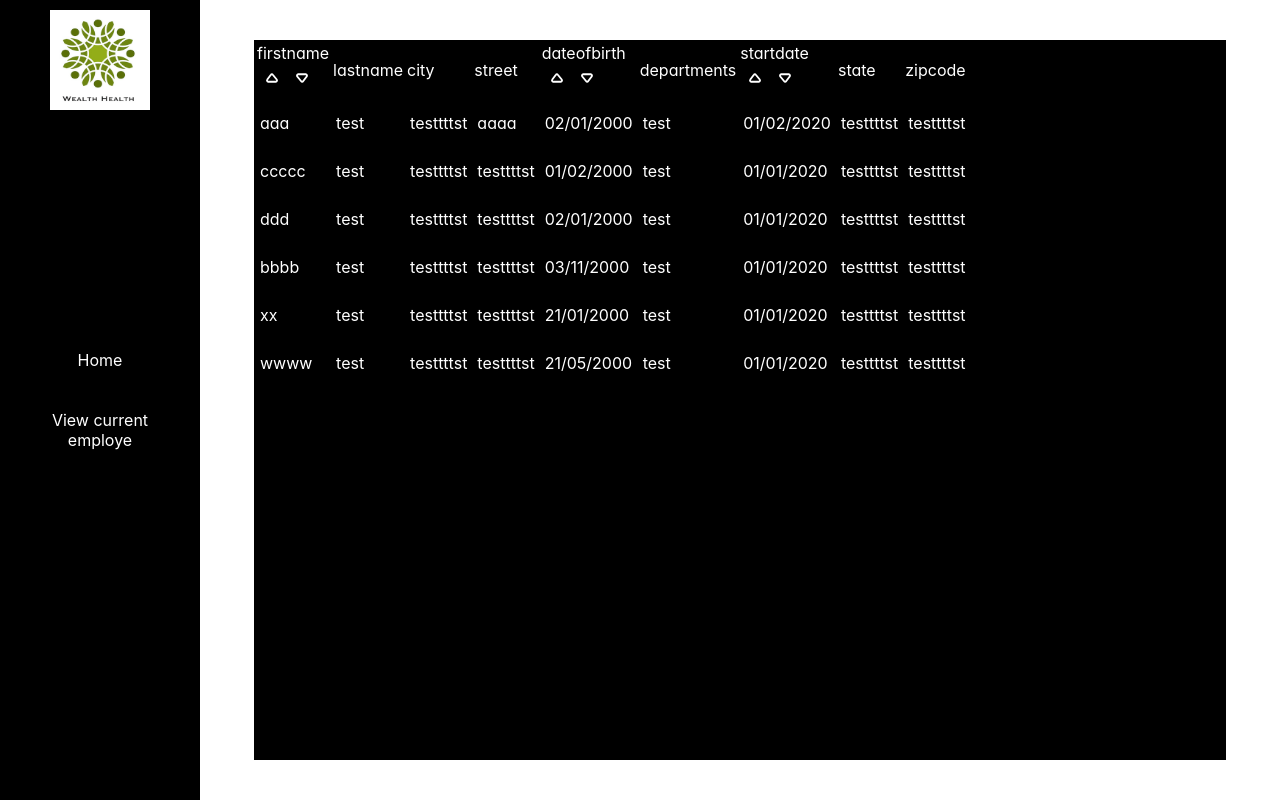
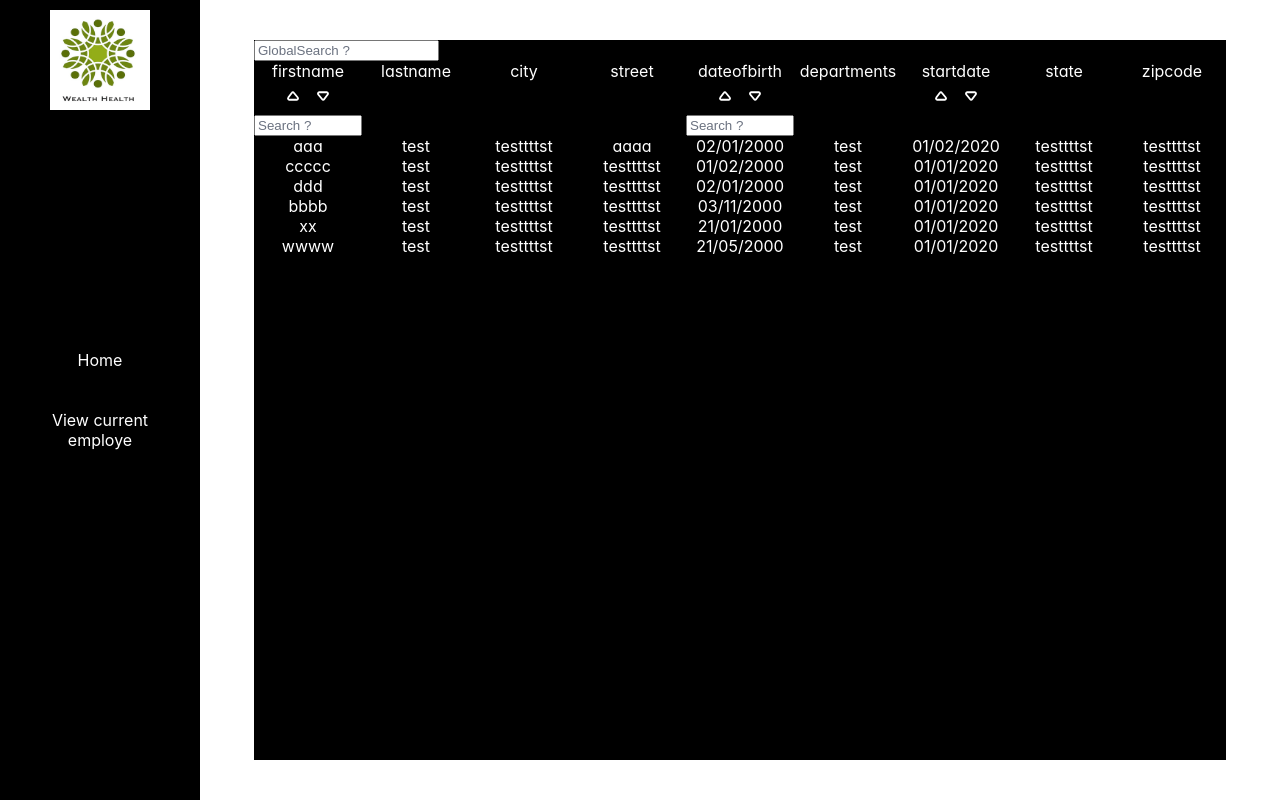
Before and after one commit to FlorentMarien/OC-React-Projet14, a React (Create React App) app: page /viewlist in a window 1280 px wide. Built offline with nearby package versions, Linux system fonts and the light colour scheme.

Commit message:
Ajout - datatable recherche colonne & global recherche

```diff
--- a/src/composantes/Datatable.jsx
+++ b/src/composantes/Datatable.jsx
@@ -13,12 +13,12 @@ function Datatable(props) {
     let data = props.data;
     return (
         <>
-         <DatatableCustom id={props.id} data={data}>
-            <ColumnCustom field="firstname" sortable></ColumnCustom>
+         <DatatableCustom id={props.id} data={data} searchGlobal>
+            <ColumnCustom field="firstname" sortable search></ColumnCustom>
             <ColumnCustom field="lastname" ></ColumnCustom>
             <ColumnCustom field="city"></ColumnCustom>
             <ColumnCustom field="street"></ColumnCustom>
-            <ColumnCustom field="dateofbirth" dataType={"date"} sortable></ColumnCustom>
+            <ColumnCustom field="dateofbirth" dataType={"date"} sortable search></ColumnCustom>
             <ColumnCustom field="departments"></ColumnCustom>
             <ColumnCustom field="startdate" dataType={"date"} sortable></ColumnCustom>
             <ColumnCustom field="state"></ColumnCustom>
--- a/src/composantes/DatatableCustom.jsx
+++ b/src/composantes/DatatableCustom.jsx
@@ -13,49 +13,103 @@ export function ColumnCustom(props) {
 }
 function CelCustom(props){
     let view;
-    if(props.dataType === "string" ) view = (<td>{props.value}</td>);
-    if(props.dataType === "date" ) view = (<td>{new Date(props.value).toLocaleDateString("fr-Fr")}</td>);
+    if(props.dataType === "string" ) view = (<div className='table-td'>{props.value}</div>);
+    if(props.dataType === "date" ) view = (<div className='table-td'>{new Date(props.value).toLocaleDateString("fr-Fr")}</div>);
     return (
 
-        <td>{ view }</td>
+        <div className='table-td'>{ view }</div>
     )
 }
 function HeaderCustom(props, state){
+
     return (
-        <thead>
+        <>
         {
-                props.children.map( x => { return (
-                    <td>
-                        <div>{x.props.field}</div>
+            props.searchGlobal === true &&
+            <div className='table-thead'>
+                <input type='text' onChange={(e)=>{state.Search[1](  { ...state.Search[0], ["searchGlobal"]: e.target.value}  )}} placeholder='GlobalSearch ?'/>
+            </div>
+        }
+        <div className='table-thead'>
+            {
+                props.children.map( x => {
+                return (
+                    <div className='table-td'>
+                        <p>{x.props.field}</p>
                         {
                             x.props.sortable === true &&
-                        <>
+                            <div>
                                 <img src={ArrowUp} onClick={()=>FilterColumnAscend({field: x.props.field, dataType: x.props.dataType === undefined ? "string" : x.props.dataType, state:state})} name="Filter list ascending"/>
                                 <img src={ArrowDown} onClick={()=>FilterColumnDesc({field: x.props.field, dataType: x.props.dataType === undefined ? "string" : x.props.dataType, state:state,})} name="Filter list descending"/>
+                            </div>
+                        }
+                        {
+
+                            x.props.search === true &&
+                                <>
+                                <input type="text" onChange={(e)=>{ state.Search[1](  { ...state.Search[0], [x.props.field]: e.target.value}  ) }} placeholder='Search ?'/>
                                 </>
                         }
-                    </td>
+                    </div>
                 )})
             }
-        </thead>
+        </div>
+        </>
     );
 }
 export function DatatableCustom(props) {
     let [listUser,setlistUser] = useState(props.data);
-    let datatable = (
-        <table id={props.id !== undefined && props.id} className='datatable'>
-        {HeaderCustom(props, [listUser,setlistUser])}
+    let [Search,SetSearch] = useState({});
+
+    let returnlistUser = listUser.map(dataelement => {
+        let elementSearch = 0;
+        if(Search["searchGlobal"] !== undefined)
         {
-            listUser.map(dataelement => {
+            let incr = 0;
+            Object.keys(dataelement).forEach((e)=>{
+                if(typeof dataelement[e] === 'string') if(dataelement[e].includes(Search["searchGlobal"])) incr +=1 ;
+                if(typeof dataelement[e] === 'object') {
+                    if(dataelement[e].toLocaleDateString("fr-Fr").includes(Search["searchGlobal"])) incr +=1 ;
+                }
+            });
+            if(incr > 0) elementSearch += 1;
+        }
+
+        Object.keys(Search).forEach((e)=>{
+            if(e !== 'searchGlobal'){
+                if(typeof dataelement[e] === 'string') if(dataelement[e].includes(Search[e])) elementSearch +=1; ;
+                if(typeof dataelement[e] === 'object') {
+                    if(dataelement[e].toLocaleDateString("fr-Fr").includes(Search["searchGlobal"])) elementSearch +=1 ;
+                }
+
+            }
+        });
+        if(Object.values(Search).length === 0 || Object.values(Search).length <= elementSearch){
             let line= (
-                    <tr>
-                        {props.children.map( x => { return CelCustom({ columName:x.props.field,value:dataelement[x.props.field], dataType:x.props.dataType === undefined ? "string" : x.props.dataType})})}
-                    </tr>
-                );
-                return line;
+                <>
+                    {props.children.map( x => {
+                        return CelCustom({ columName:x.props.field,value:dataelement[x.props.field], dataType:x.props.dataType === undefined ? "string" : x.props.dataType})
                         })
                     }
-        </table>
+                </>
+            );
+            if(line.props.children !== undefined ) line = (<div className="table-tr">{line}</div>);
+            return line;
+        }
+    });
+    let returntampon = [];
+    returnlistUser.forEach((e)=>{
+        if(e !== undefined) returntampon.push(e);
+    })
+    returnlistUser = returntampon;
+    let datatable = (
+        <>
+        <div id={props.id !== undefined && props.id} className='datatable'>
+            {HeaderCustom(props, {listUser:[listUser,setlistUser],Search:[Search,SetSearch]})}
+            {returnlistUser}
+        </div>
+        {returnlistUser.length === 0 && <p className='msg-nocontent'>Aucun élément ne correspond à votre recherche</p>}
+        </>
      );
     return (
         <>
@@ -107,7 +161,7 @@ function Filter(text1,text2,dataType,order){
 }
 //inverser
 function FilterColumnDesc(obj){
-    let defaultState = {...obj.state};
+    let defaultState = {...obj.state.listUser};
     let listUser = [...defaultState[0]];
     let field = obj.field;
     let dataType = obj.dataType;
@@ -125,7 +179,7 @@ function FilterColumnDesc(obj){
     defaultState[1]([...listUser]);
 }
 function FilterColumnAscend(obj){
-    let defaultState = {...obj.state};
+    let defaultState = {...obj.state.listUser};
     let listUser = [...defaultState[0]];
     let field = obj.field;
     let dataType = obj.dataType;
--- a/src/styles/DatatableCustom.css
+++ b/src/styles/DatatableCustom.css
@@ -1,3 +1,30 @@
 .datatable tr td, .datatable thead td{
     color:white;
 }
+.msg-nocontent{
+    width: max-content;
+    text-align: center;
+}
+td input{
+    width: 50px;
+}
+.table-div{
+    width: 100%;
+}
+.table-thead,.table-tr{
+    display: flex;
+    justify-content: space-between;
+}
+.table-td div img{
+    width: 30px;
+    height: 30px;
+}
+.table-td{
+    display: flex;
+    flex-direction: column;
+    align-items: center;
+    flex-basis: 100%;
+}
+.table-td input{
+    width: 100%;
+}
```
Lines whose indentation alone changed are shown as unchanged.
